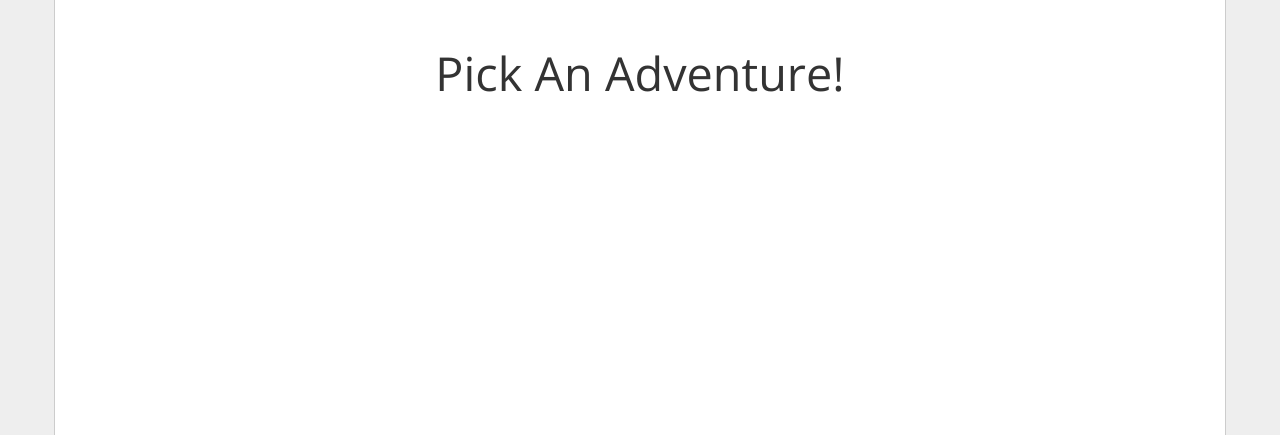
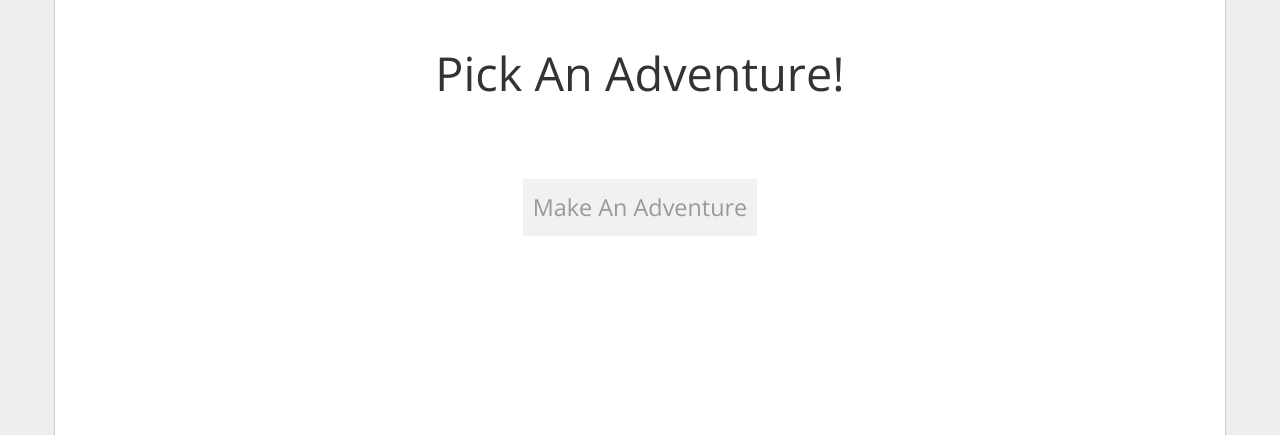
Before and after one commit to SethGossler/CYOA, a PHP site: page /management/user/home/home.php in a window 1280 px wide. Shown: the top 435 px of the page. Run offline with PHP 8.4, Linux system fonts and the light colour scheme; data that the repository does not hold is empty; some libraries are stand-ins or nearby versions.

Commit message:
Adding a create button to the home page.

```diff
--- a/common/CSS/viewer.css
+++ b/common/CSS/viewer.css
@@ -95,7 +95,8 @@ input.title {
 	cursor: pointer;
 }
 
-.option:hover {
+.option:hover,
+.cta .option:hover {
 	border-radius: 8px;
 	background-color:#ccc;
 	color:#333;
@@ -207,3 +208,11 @@ a.bookListing span {
 a.bookListing:hover {
 	box-shadow: 0px 0px 1px #333;
 }
+div.cta {
+	text-align: center;
+}
+.cta .option {
+	display: inline-block;
+	float: none;
+	background: #f1f1f1;
+}
--- a/management/user/home/home.php
+++ b/management/user/home/home.php
@@ -30,6 +30,11 @@
 					</a>
 				<?php } ?>
 			</div>
+			<div class="cta">
+				<a href="../create" data-id="<%= choice.id %>" class="index option">
+					Make An Adventure
+				</a>
+			</div>
 		</div>
 	</body>
 </html>
```
